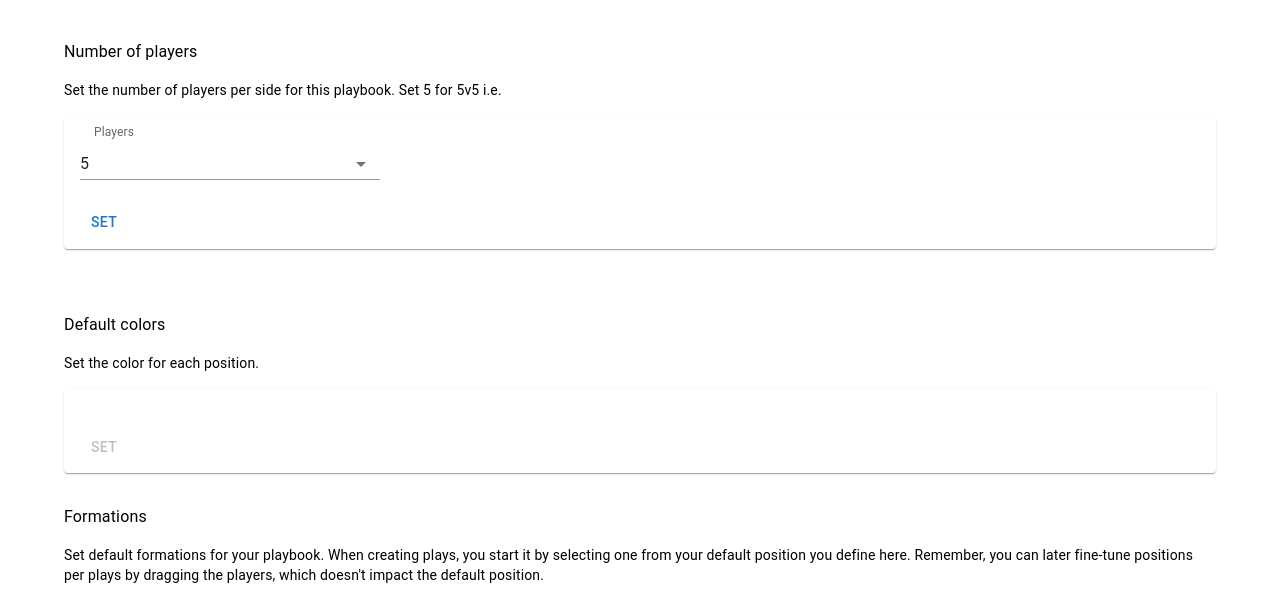
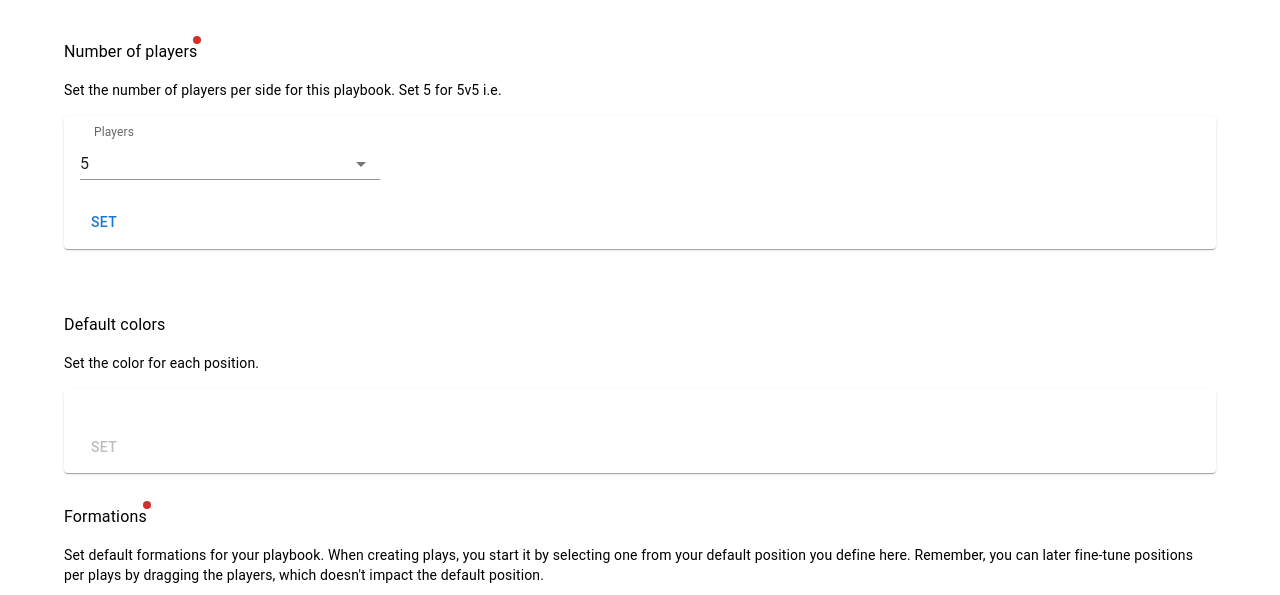
Before and after one commit to ppigler/flag-playbook, a Next.js app: page /settings in a window 1280 px wide. Shown: the top 595 px of the page. Built offline with nearby package versions, Linux system fonts and the light colour scheme.

Commit message:
fix(editor): add metadata; add indicator

```diff
--- a/src/app/layout.tsx
+++ b/src/app/layout.tsx
@@ -3,8 +3,9 @@ import { Metadata } from "next";
 import Navigation from "@/component/Navigation/Navigation";
 
 export const metadata: Metadata = {
-  title: "Create Next App",
-  description: "Generated by create next app",
+  title: "Flag Football Playbook",
+  description:
+    "Create, customize, and print flag football playbooks with ease using our free online interactive editor. Perfect for coaches and teams!",
 };
 
 export default function RootLayout({
--- a/src/app/settings/page.tsx
+++ b/src/app/settings/page.tsx
@@ -1,12 +1,15 @@
 import DefaultColors from "@/component/SettingsPage/DefaultColors/DefaultColors";
 import Formations from "@/component/SettingsPage/Formations/Formations";
+import Indicator from "@/component/SettingsPage/Indicator/Indicator";
 import NumberOfPlayers from "@/component/SettingsPage/NumberOfPlayers/NumberOfPlayers";
 import { Grid2 as Grid, Typography } from "@mui/material";
 
 const SettingsPage = () => (
   <Grid container direction="column" spacing={4}>
     <Grid sx={{ paddingTop: 4, paddingBottom: 4 }}>
-      <Typography sx={{ marginBottom: 2 }}>Number of players</Typography>
+      <Indicator id="numberOfPlayers">
+        <Typography sx={{ marginBottom: 2 }}>Number of players</Typography>
+      </Indicator>
       <Typography variant="body2" sx={{ marginBottom: 2 }}>
         Set the number of players per side for this playbook. Set 5 for 5v5 i.e.
       </Typography>
@@ -20,7 +23,9 @@ const SettingsPage = () => (
       <DefaultColors />
     </Grid>
     <Grid>
-      <Typography sx={{ marginBottom: 2 }}>Formations</Typography>
+      <Indicator id="formations">
+        <Typography sx={{ marginBottom: 2 }}>Formations</Typography>
+      </Indicator>
       <Typography variant="body2" sx={{ marginBottom: 2 }}>
         Set default formations for your playbook. When creating plays, you start
         it by selecting one from your default position you define here.
--- /dev/null
+++ b/src/component/SettingsPage/Indicator/Indicator.tsx
@@ -0,0 +1,55 @@
+"use client";
+
+import { useSettingsStore } from "@/store/settingsStore";
+import { Badge, Tooltip } from "@mui/material";
+import _ from "lodash";
+import { ReactNode } from "react";
+
+const useIndicator = () => {
+  const numberOfPlayers = !useSettingsStore.use.isNumberOfPlayersSet();
+  const formations = useSettingsStore.use.formations();
+
+  const isSetFormationsDisabled = _.isEqual(
+    Object.create(null),
+    Object.entries(formations).reduce(
+      (acc, [key, { positions, name }]) => ({
+        ...acc,
+        [key]: { positions, name },
+      }),
+      {}
+    )
+  );
+
+  return { numberOfPlayers, formations: isSetFormationsDisabled };
+};
+
+const Indicator = ({
+  children,
+  id,
+}: {
+  children: ReactNode;
+  id: "numberOfPlayers" | "formations";
+}) => {
+  const paramNotSet = useIndicator()[id];
+
+  return paramNotSet ? (
+    <Tooltip
+      title="You have to set this to create any plays."
+      arrow
+      placement="right-end"
+      slotProps={{
+        popper: {
+          modifiers: [{ name: "offset", options: { offset: [-20, 10] } }],
+        },
+      }}
+    >
+      <Badge badgeContent=" " color="error" variant="dot">
+        {children}
+      </Badge>
+    </Tooltip>
+  ) : (
+    children
+  );
+};
+
+export default Indicator;
```
Also changed, not shown: src/app/plays/[play]/layout.tsx (+19 -3 lines), src/component/SelectFormationDialog/SelectFormationDialogContent/SelectFormationDialogContent.tsx (+4 -3 lines).
